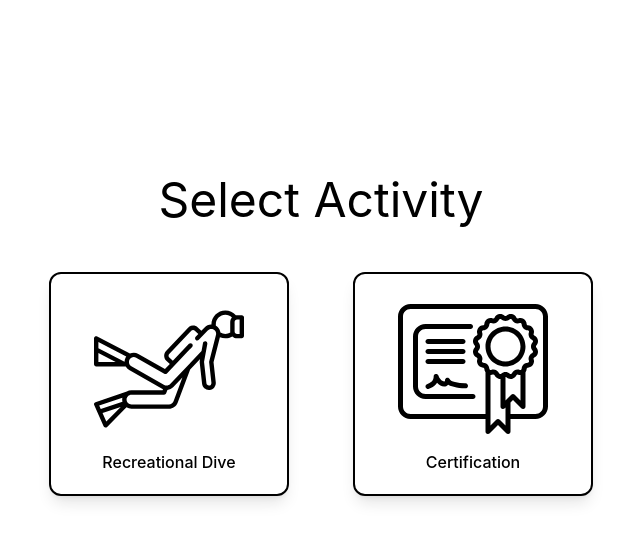
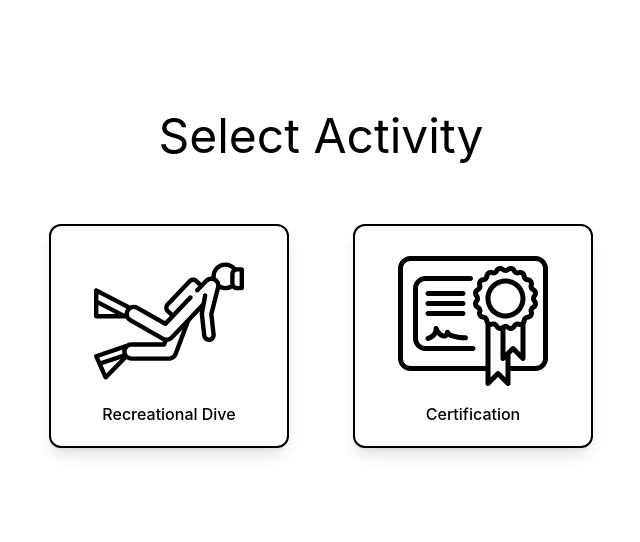
Before and after one commit to adolfoportilla/diver-list, a Next.js app: page / in a window 1280 px wide. Shown: the top 542 px of the page, without its empty margins (319-959 px from the left). Built offline with nearby package versions, Linux system fonts and the light colour scheme.

Commit message:
Feat: fix css

```diff
--- /dev/null
+++ b/components/shared/SharedPage.jsx
@@ -0,0 +1,13 @@
+import React from "react";
+
+export default function StatePage(props) {
+  return (
+    <div className="w-screen max-w-full h-full">
+      <div className="flex justify-center">
+        <div className="flex flex-col items-center mt-12 md:mt-28 mx-5 md:mx-0 space-y-8 md:space-y-12 w-full md:w-3/5">
+          {props.children}
+        </div>
+      </div>
+    </div>
+  );
+}
--- a/components/signup/DiveShopConfig.jsx
+++ b/components/signup/DiveShopConfig.jsx
@@ -119,7 +119,7 @@ export default function DiveShopConfig() {
   };
 
   return (
-    <div className="w-2/5">
+    <div>
       <div className="flex flex-col align-center space-y-6">
         <div>
           <SelectableChips
--- a/components/states/shared/StatePage.jsx
+++ b/components/states/shared/StatePage.jsx
@@ -1,14 +1,13 @@
 import React from "react";
 import BackButton from "./BackButton";
+
 const StatePage = (props) => {
   return (
-    <div className="flex justify-center">
-      <div className="flex flex-col items-center mt-12 mx-5 md:mt-32 space-y-8 md:space-y-12 w-full md:w-3/5">
-        <div className="w-full">
-          {/* <BackButton labelStyle={{ fontSize: "200%" }} /> */}
-        </div>
-        {props.children}
-      </div>
+    <div className="flex flex-col items-center">
+      {/* <div className="w-full"> */}
+      {/* <BackButton labelStyle={{ fontSize: "200%" }} /> */}
+      {/* </div> */}
+      {props.children}
     </div>
   );
 };
--- a/pages/index.js
+++ b/pages/index.js
@@ -1,10 +1,11 @@
+import SharedPage from "../components/shared/SharedPage";
 import ReservationController from "../components/ReservationController";
 
 const Reservation = () => {
   return (
-    <div className="w-screen max-w-full h-full">
+    <SharedPage>
       <ReservationController />
-    </div>
+    </SharedPage>
   );
 };
 
--- a/pages/signup.js
+++ b/pages/signup.js
@@ -1,17 +1,15 @@
 import React from "react";
 
-import StatePage from "../components/states/shared/StatePage";
+import SharedPage from "../components/shared/SharedPage";
 import StateTitle from "../components/states/shared/StateTitle";
 import Machine from "../components/signup/Machine";
 
 const Signup = () => {
   return (
-    <div className="w-screen max-w-full h-full">
-      <StatePage>
-        <StateTitle title="Sign up for Free!" />
-        <Machine />
-      </StatePage>
-    </div>
+    <SharedPage>
+      <StateTitle title="Sign up for Free!" />
+      <Machine />
+    </SharedPage>
   );
 };
 
```
